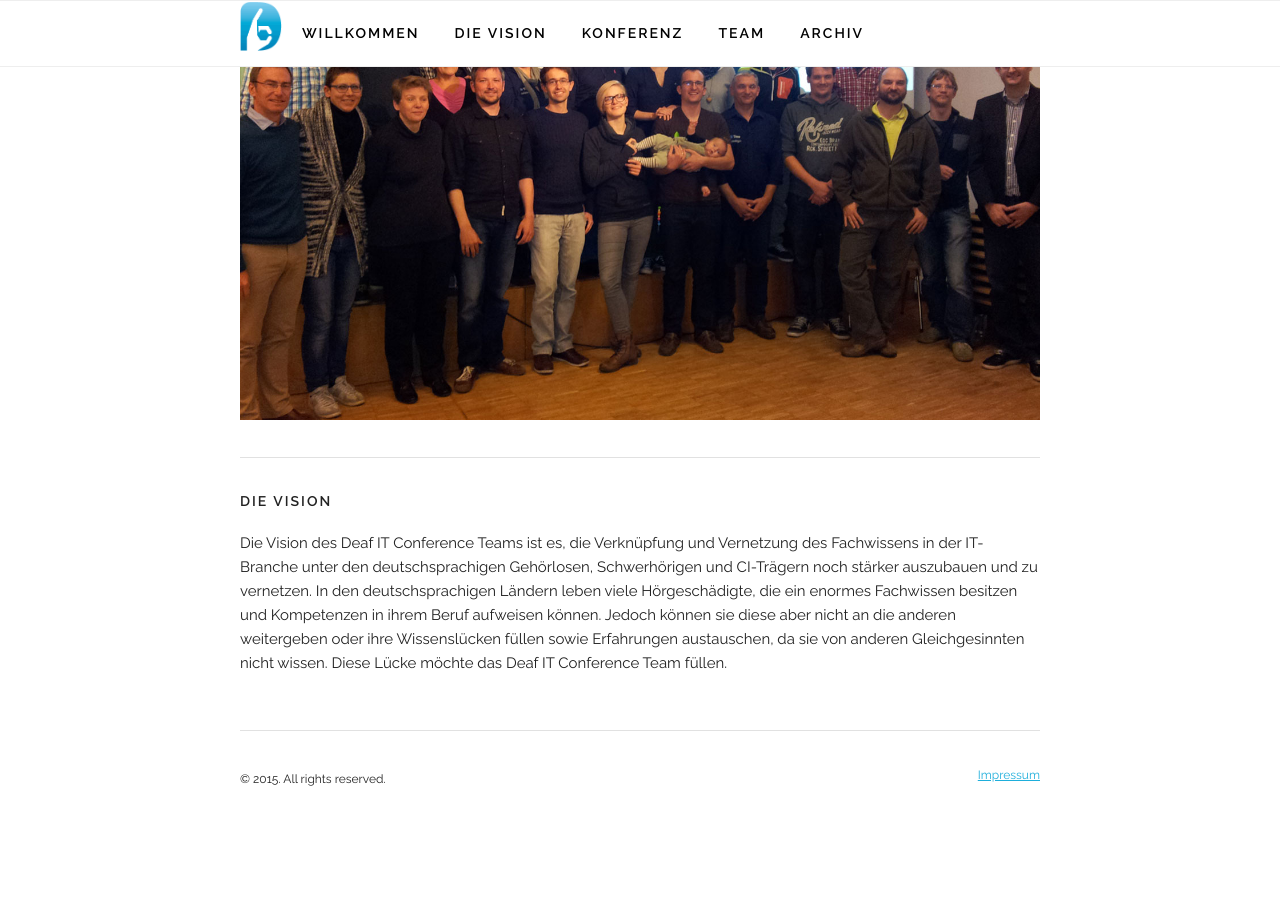
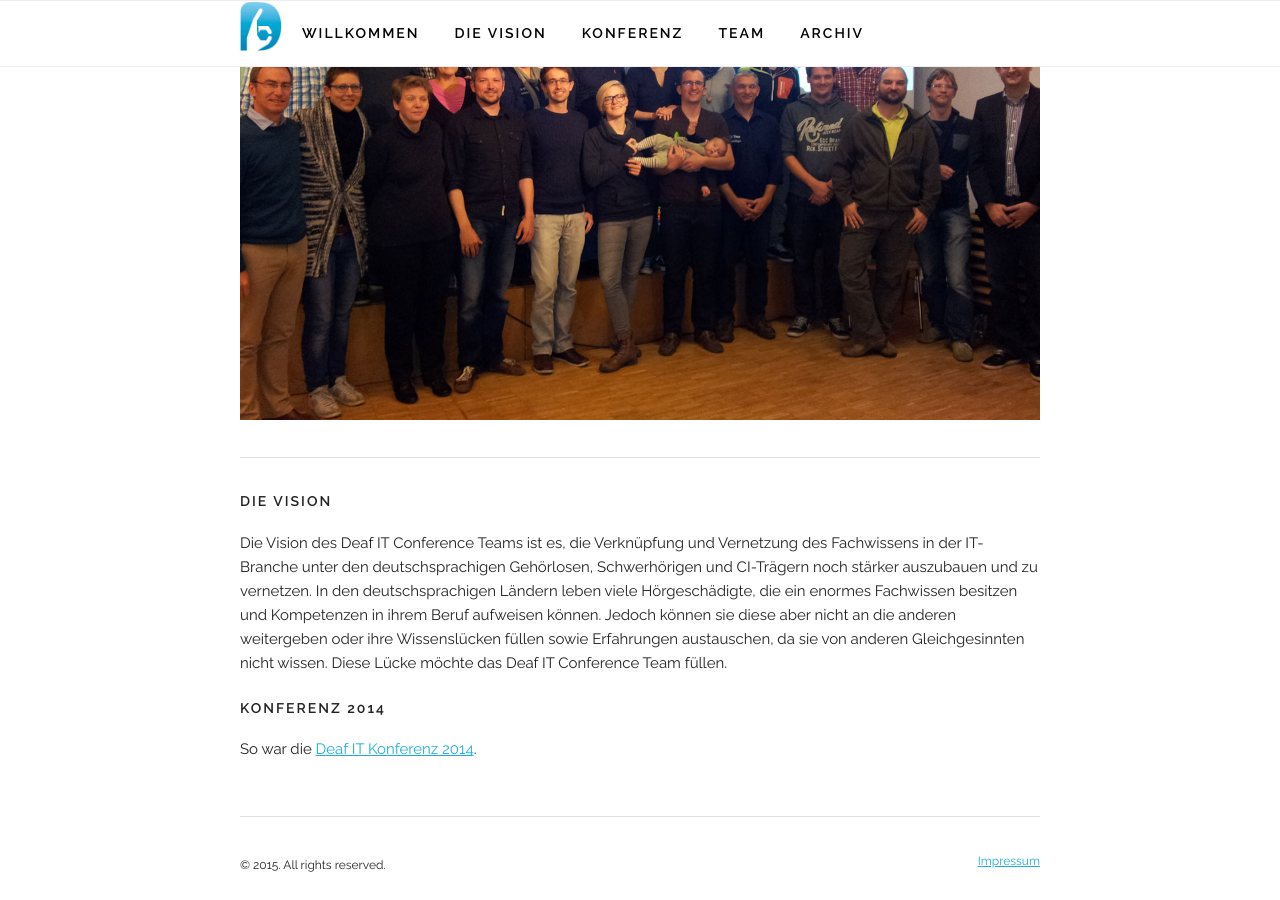
Before and after one commit to NickelPic/deafit.github.io, a Jekyll site: the page built from index.md, in a window 1280 px wide and 900 px high, scrolled down 1228 px. Built offline with Jekyll 4.4.1, drawn with Linux system fonts in a browser that asks for light colours; nearby versions of some CDN libraries; before the commit the page ends 2042 px from its top, so only the background shows below that.

Commit message:
Update index.md

```diff
--- a/index.md
+++ b/index.md
@@ -19,3 +19,7 @@ published: true
 ## <a id="vision"></a>Die Vision
 
 Die Vision des Deaf IT Conference Teams ist es, die Verknüpfung und Vernetzung des Fachwissens in der IT-Branche unter den deutschsprachigen Gehörlosen, Schwerhörigen und CI-Trägern noch stärker auszubauen und zu vernetzen. In den deutschsprachigen Ländern leben viele Hörgeschädigte, die ein enormes Fachwissen besitzen und Kompetenzen in ihrem Beruf aufweisen können. Jedoch können sie diese aber nicht an die anderen weitergeben oder ihre Wissenslücken füllen sowie Erfahrungen austauschen, da sie von anderen Gleichgesinnten nicht wissen. Diese Lücke möchte das Deaf IT Conference Team füllen.
+
+## <a id="conference2014"></a>Konferenz 2014
+
+So war die <a href="/archiv/2014/bericht/">Deaf IT Konferenz 2014</a>.
```
